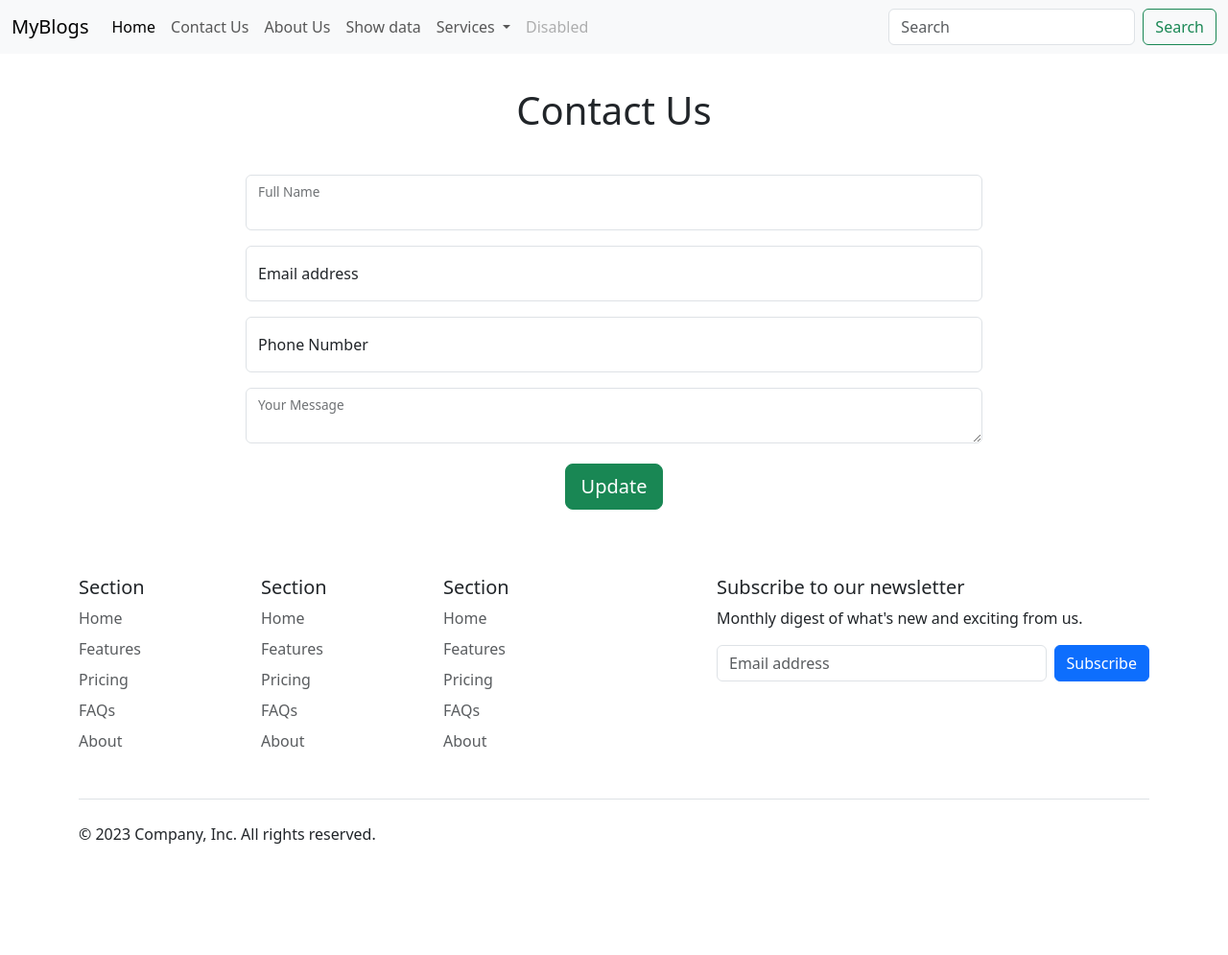
After one commit to banvro/9-20-to-11-python-batch-august, a Flask app: template newbatch-august/flask-prject-blog/templates/updatedata.html in a window 1280 px wide. The commit adds this page. Shown: the whole page at 96% size. Run offline with Flask 3, Linux system fonts and the light colour scheme; the template is opened without the code that fills it, so the values that code supplies are empty.

Commit message:
update done

```diff
--- a/newbatch-august/flask-prject-blog/main.py
+++ b/newbatch-august/flask-prject-blog/main.py
@@ -53,5 +53,30 @@ def deletethis(x):
     return redirect("/showdata")
 
 
+@web.route("/showupdate/<x>", methods = ["POST"])
+def updatedata(x):
+    curser.execute(f"select * from savemydata where Name = '{x}'")
+    record = curser.fetchone()
+    return render_template("updatedata.html", data = record)
+
+@web.route("/updatenow/<x>", methods = ["POST"])
+def updatenow(x):
+    if request.method == "POST":
+        fname = request.form.get("fullname")
+        # x = request.form["fullname"]
+        email = request.form.get("email")
+        p_number = request.form.get("number")
+        message = request.form.get("msg")
+        curser.execute(f'update savemydata set Name = "{fname}", email = "{email}", Number = "{p_number}", message = "{message}" where Name = "{x}";')
+        conn.commit()
+
+        return redirect("/showdata")
+
+
+
+@web.route("/hlo/<name>")
+def hlo(name):
+    return f"hthis is helo ::::: {name}"
+
 if __name__ == "__main__":
     web.run(debug = True)
--- a/newbatch-august/flask-prject-blog/templates/showdata.html
+++ b/newbatch-august/flask-prject-blog/templates/showdata.html
@@ -14,7 +14,10 @@
           <p class="card-text">Message :{{data[3]}}.</p>
 
           <div style="display: flex; justify-content: space-around;">
-            <button type="submit" class="btn btn-primary">Update</button>
+
+            <form action="/showupdate/{{data[0]}}" method="post">
+              <button type="submit" class="btn btn-primary">Update</button>
+            </form>
 
             <form action="/deletedata/{{data[0]}}" method="post">
               <button type="submit" class="btn btn-danger">Delete</button>
--- /dev/null
+++ b/newbatch-august/flask-prject-blog/templates/updatedata.html
@@ -0,0 +1,42 @@
+{% extends "base.html" %}
+
+{% block body %}
+
+<div style="padding: 35px; text-align: center;">
+  <h1>Contact Us</h1>
+</div>
+
+
+<form action="/updatenow/{{data[0]}}" method="post">
+
+  <div style="padding-left: 20%; padding-right: 20%;">
+    <div class="form-floating mb-3">
+      <input type="text" value = "{{data[0]}}" class="form-control" id="floatingInput" name="fullname"
+       >
+      <label for="floatingInput">Full Name</label>
+    </div>
+    <div class="form-floating mb-3">
+      <input type="email" class="form-control" id="floatingInput"
+        placeholder="name@example.com" value = "{{data[1]}}" name="email">
+      <label for="floatingInput">Email address</label>
+    </div>
+    <div class="form-floating mb-3">
+      <input type="number" class="form-control" id="floatingInput"
+        placeholder="name@example.com" name="number" value = "{{data[2]}}">
+      <label for="floatingInput">Phone Number</label>
+    </div>
+    <div class="form-floating">
+      <textarea class="form-control" name="msg" cols="60" rows="40">{{data[3]}}</textarea>
+      <label for="floatingPassword">Your Message</label>
+    </div>
+
+    <div style="    display: flex;
+  justify-content: center;
+  padding: 21px;">
+      <button type="submit" class="btn btn-success btn-lg">Update</button>
+
+    </div>
+  </div>
+</form>
+
+{% endblock body %}
```
